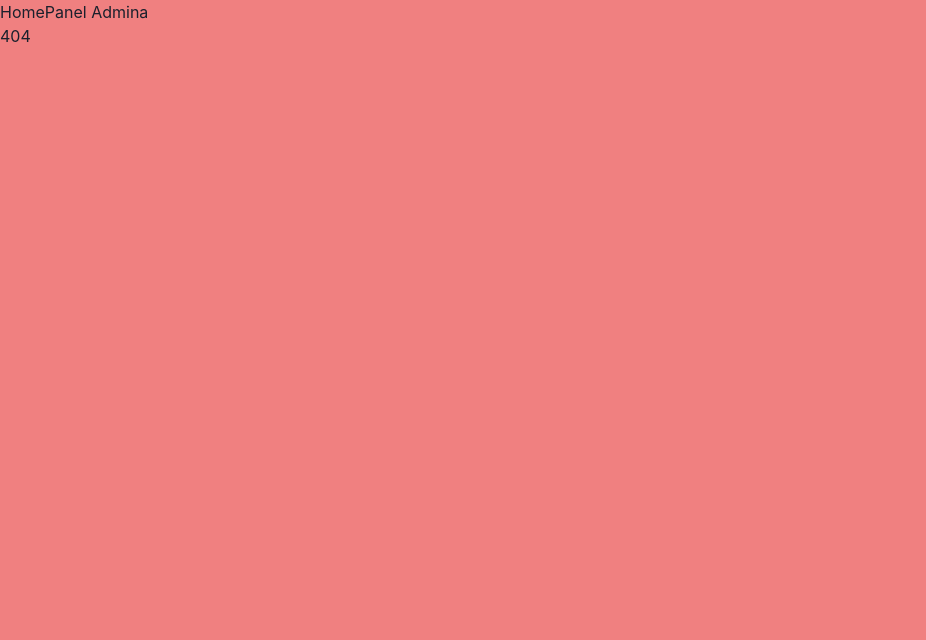
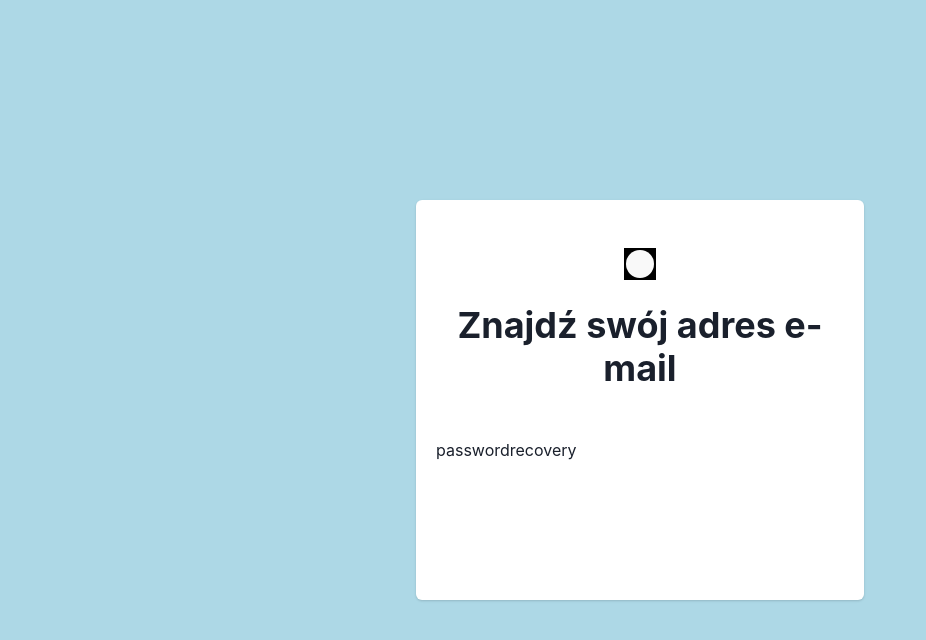
Before and after one commit to agatagree/gora-crm, a React (Create React App) app: page /passwordRecovery in a window 1280 px wide. Before the commit this address had no page. Shown: the top 640 px of the page, without its empty margins (0-926 px from the left). Built offline with nearby package versions, Linux system fonts and the light colour scheme.

Commit message:
authorization routing

```diff
--- a/src/App.tsx
+++ b/src/App.tsx
@@ -10,7 +10,7 @@
         <Flex bg="lightcoral"
         flexDirection={"column"}
         minHeight="100vh">
-          <Navigation />
+          {/* <Navigation /> */}
           <AppRouts />
         </Flex>
       </BrowserRouter>
--- /dev/null
+++ b/src/components/Logo/Logo.tsx
@@ -0,0 +1,5 @@
+import { Image } from "@chakra-ui/react";
+
+export const Logo = () => {
+  return <Image src="/assets/logo.svg" alt="logo" />;
+};
--- a/src/components/index.tsx
+++ b/src/components/index.tsx
@@ -1 +1,2 @@
 export * from "./Navigation/Navigation"
+export * from "./Logo/Logo"
--- a/src/pages/Authorization/LoginPage/LoginPage.tsx
+++ b/src/pages/Authorization/LoginPage/LoginPage.tsx
@@ -1,5 +1,6 @@
 import { useState } from "react";
 import { useForm, SubmitHandler } from "react-hook-form";
+import { Link as RouterLink } from "react-router-dom";
 import { AuthorizationLayout } from "../components";
 import {
   Button,
@@ -8,6 +9,7 @@
   FormErrorMessage,
   FormLabel,
   Input,
+  Link,
 } from "@chakra-ui/react";
 
 type FormData = {
@@ -66,8 +68,12 @@
         </Flex>
       </form>
       <Flex justifyContent={"space-between"}>
-        <Button variant="link">Utwórz konto</Button>
-        <Button variant="link">Przypomnij hasło</Button>
+        <Link as={RouterLink} to="/register">
+          <Button variant="link">Utwórz konto</Button>
+        </Link>
+        <Link as={RouterLink} to="/passwordRecovery">
+          <Button variant="link">Przypomnij hasło</Button>
+        </Link>
       </Flex>
     </AuthorizationLayout>
   );
--- a/src/pages/Authorization/PasswordRecovery/PasswordRecovery.tsx
+++ b/src/pages/Authorization/PasswordRecovery/PasswordRecovery.tsx
@@ -1,5 +1,9 @@
+import { AuthorizationLayout } from "../components";
+
 export const PasswordRecovery = () => {
   return (
-    <>PasswordRecovery</>
-  )
-}
+    <AuthorizationLayout header={"Znajdź swój adres e-mail"}>
+      passwordrecovery
+    </AuthorizationLayout>
+  );
+};
--- a/src/pages/Authorization/RegisterPage/RegisterPage.tsx
+++ b/src/pages/Authorization/RegisterPage/RegisterPage.tsx
@@ -1,5 +1,9 @@
+import { AuthorizationLayout } from "../components";
+
 export const RegisterPage = () => {
   return (
-    <>login</>
-  )
-}
+    <AuthorizationLayout header={"Zarejestruj się"}>
+      register
+    </AuthorizationLayout>
+  );
+};
--- a/src/pages/Authorization/components/AuthorizationLayout/AuthorizationLayout.tsx
+++ b/src/pages/Authorization/components/AuthorizationLayout/AuthorizationLayout.tsx
@@ -1,5 +1,7 @@
 import { ReactNode } from "react";
+
 import { Flex, Card, CardBody, Heading } from "@chakra-ui/react";
+import { Logo } from "components";
 
 type LayoutTypes = {
   children: ReactNode;
@@ -19,6 +21,9 @@
     >
       <Card minH={400} maxW="md" minW="sm">
         <CardBody py={12}>
+          <Flex justifyContent={"center"} mb={6}>
+            <Logo />
+          </Flex>
           <Heading textAlign={["center"]} mb={12}>
             {header}
           </Heading>
--- a/src/pages/index.tsx
+++ b/src/pages/index.tsx
@@ -1,3 +1,5 @@
 export * from "./Authorization/LoginPage/LoginPage"
 export * from "./Authorization/RegisterPage/RegisterPage"
+export * from "./Authorization/PasswordRecovery/PasswordRecovery"
+export * from "./Authorization/components/AuthorizationLayout/AuthorizationLayout"
 export * from "./Dashboard/Dashboard"
--- a/src/routes/AppRouts.tsx
+++ b/src/routes/AppRouts.tsx
@@ -1,10 +1,17 @@
 import { Routes, Route } from "react-router-dom";
-import { Dashboard, LoginPage } from "pages";
+import {
+  Dashboard,
+  LoginPage,
+  RegisterPage,
+  PasswordRecovery
+} from "pages";
 
 export const AppRouts = () => {
   return (
     <Routes>
       <Route path="/" element={<LoginPage />} />
+      <Route path="register" element={<RegisterPage />} />
+      <Route path="passwordRecovery" element={<PasswordRecovery />} />
       <Route path="dashboard" element={<Dashboard />} />
       <Route path="*" element={<p>404</p>} />
     </Routes>
```
Also changed, not shown: public/assets/logo.svg (added).
